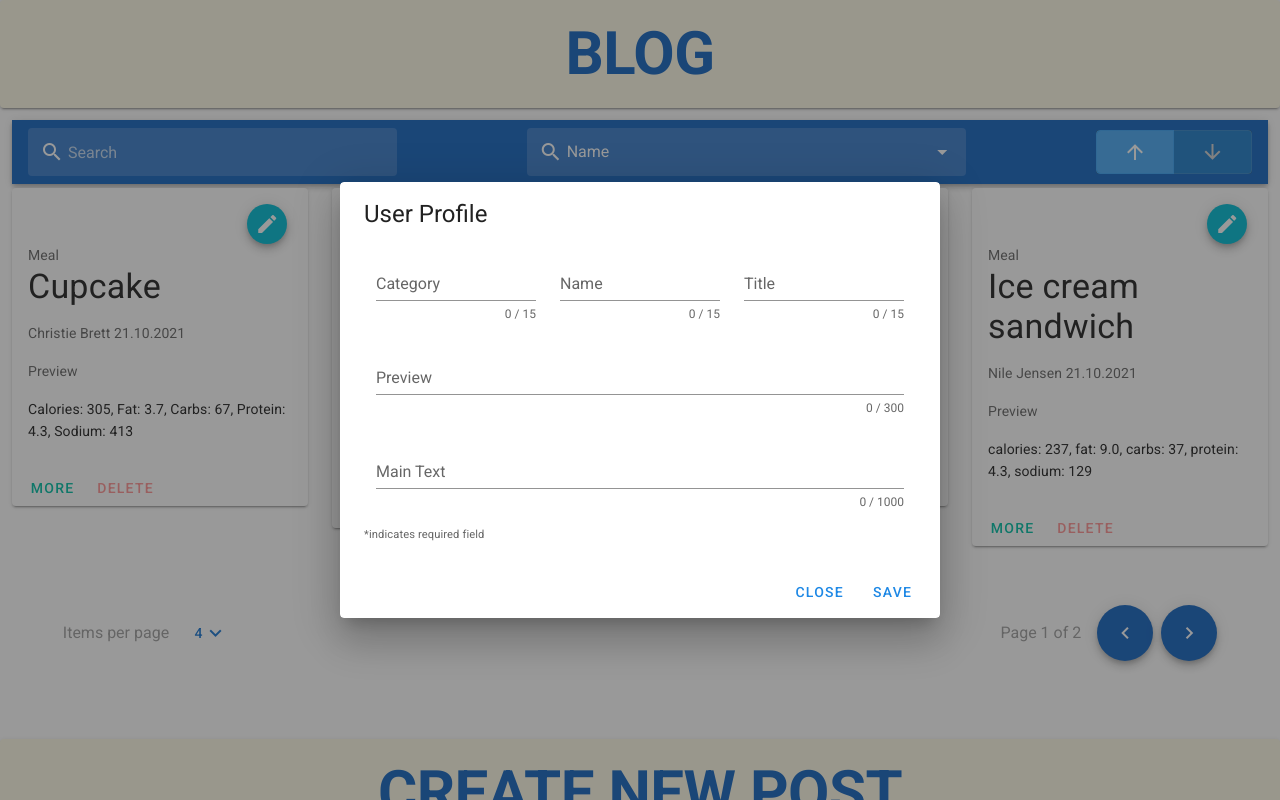
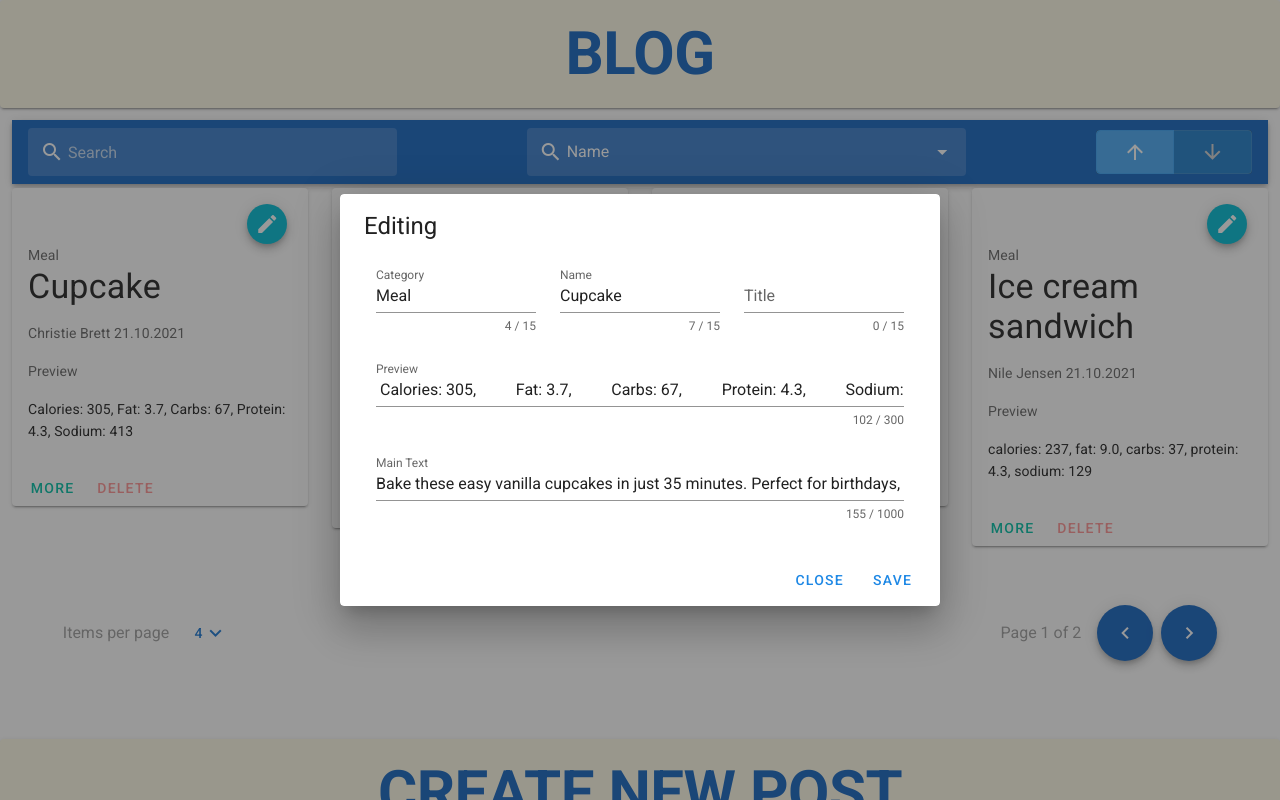
Before and after one commit to YaroslavArtemenko/test_blog, a Vue app in the folder test_blog/: page / in a window 1280 px wide. Both pictures are taken after a click on the button 267 px from the left and 224 px from the top of the page. Shown: the top 800 px of the page. Built offline with nearby package versions, Linux system fonts and the light colour scheme.

Commit message:
added update

```diff
--- a/test_blog/package.json
+++ b/test_blog/package.json
@@ -15,7 +15,8 @@
     "vue-axios": "^3.3.7",
     "vuelidate": "^0.7.6",
     "vuetify": "^2.5.10",
-    "vuex": "^3.6.2"
+    "vuex": "^3.6.2",
+    "vuex-map-fields": "^1.4.1"
   },
   "devDependencies": {
     "@vue/cli-plugin-babel": "~4.5.0",
--- a/test_blog/src/components/Article.vue
+++ b/test_blog/src/components/Article.vue
@@ -70,7 +70,7 @@
         </v-card-actions>
       </v-card>
     </v-expand-transition>
-    <EditForm v-bind:dialog="dialog"></EditForm>
+    <EditForm v-bind:dialog="dialog" v-bind:article="item"></EditForm>
   </v-card>
 
 </template>
--- a/test_blog/src/components/EditForm.vue
+++ b/test_blog/src/components/EditForm.vue
@@ -7,7 +7,7 @@
     >
       <v-card>
         <v-card-title>
-          <span class="text-h5">User Profile</span>
+          <span class="text-h5">Editing</span>
         </v-card-title>
         <v-card-text>
           <v-container>
@@ -81,7 +81,7 @@
               </v-col>
             </v-row>
           </v-container>
-          <small>*indicates required field</small>
+
         </v-card-text>
         <v-card-actions>
           <v-spacer></v-spacer>
@@ -95,7 +95,7 @@
           <v-btn
               color="blue darken-1"
               text
-              @click="updateArticle; dialog = false"
+              @click="updateArticle(); dialog = false"
           >
             Save
           </v-btn>
@@ -122,6 +122,7 @@ export default {
     mainText: {required, minLength: minLength(10), maxLength: maxLength(1000)},
   },
   props: ['dialog', 'article'],
+
   data: () => ({
     category: '',
     name: '',
@@ -177,7 +178,7 @@ export default {
     updateArticle() {
       this.$v.$touch()
       this.$store.commit(UPDATE_ARTICLE, {
-         ...this.props.article,
+         ...this.article,
         category: this.category,
         name: this.name,
         previewText: this.previewText,
@@ -187,6 +188,14 @@ export default {
       })
     }
   },
+  mounted() {
+    this.category = this.article.category
+    this.name = this.article.name
+    this.title = this.article.title
+    this.previewText = this.article.previewText
+    this.mainText = this.article.mainText
+
+  }
 }
 </script>
 
--- a/test_blog/src/components/NewPost.vue
+++ b/test_blog/src/components/NewPost.vue
@@ -125,6 +125,7 @@ export default {
       //   'Item 4',
       // ],
     checkbox: false,
+
   }),
   props: ['item'],
 
@@ -188,8 +189,7 @@ export default {
         author: this.author,
         date: formatted_date,
         mainText: this.mainText
-      },
-      this.clear());
+      })
     },
     clear () {
       this.$v.$reset()
@@ -198,7 +198,6 @@ export default {
       this.title = ''
       this.previewText = ''
       this.mainText = ''
-      this.select = null
       this.checkbox = false
     },
   },
--- a/test_blog/src/components/Search.vue
+++ b/test_blog/src/components/Search.vue
@@ -165,7 +165,7 @@ export default {
         'Author',
         'Date'
       ],
-      items: this.$store.state.articles
+
     }
   },
   computed: {
@@ -174,6 +174,9 @@ export default {
     },
     filteredKeys() {
       return this.keys.filter(key => key !== 'Name')
+    },
+    items() {
+      return this.$store.state.articles
     },
     ...mapGetters([
       ARTICLES
```
Also changed, not shown: 1 other file (tests, documents, lock files or other folders).
